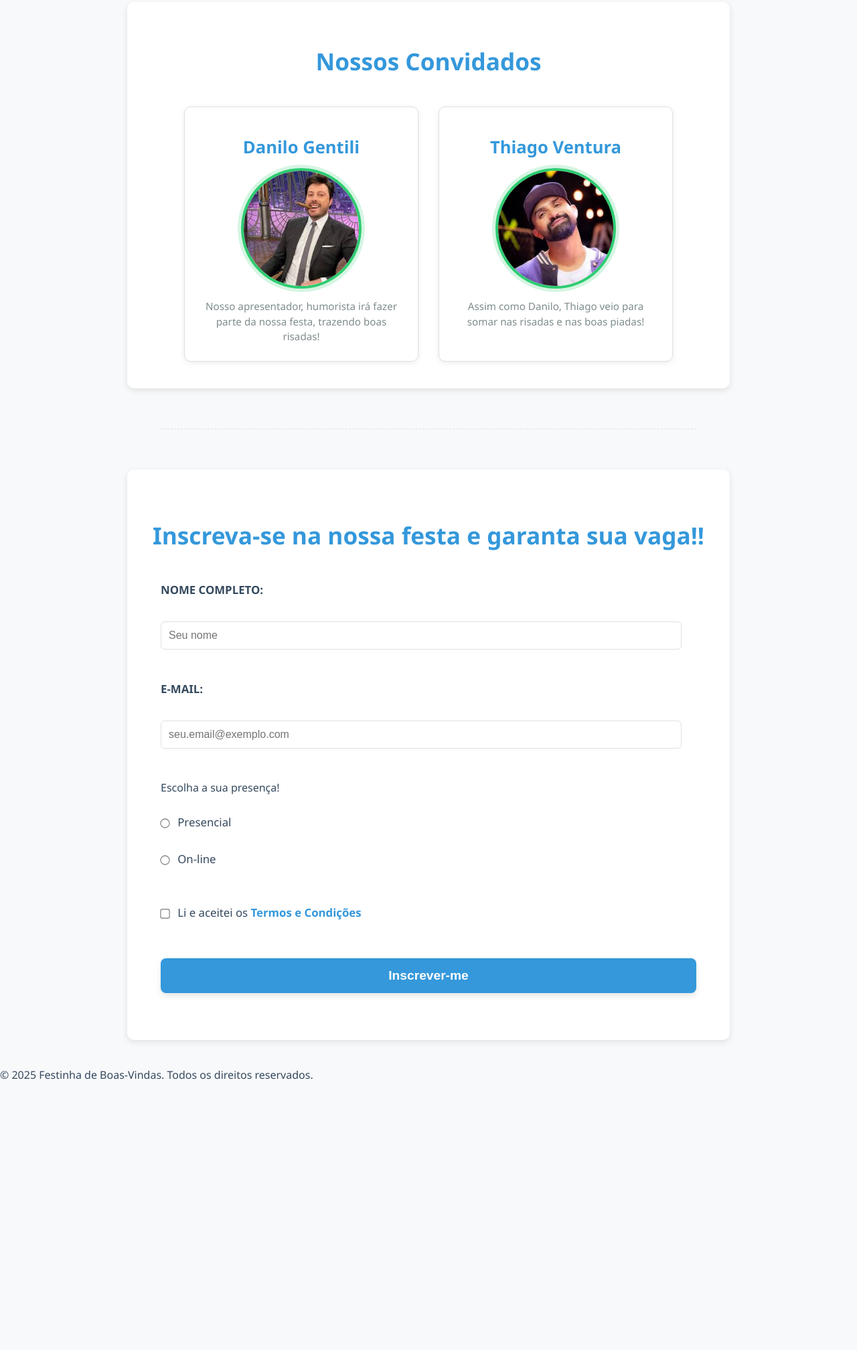
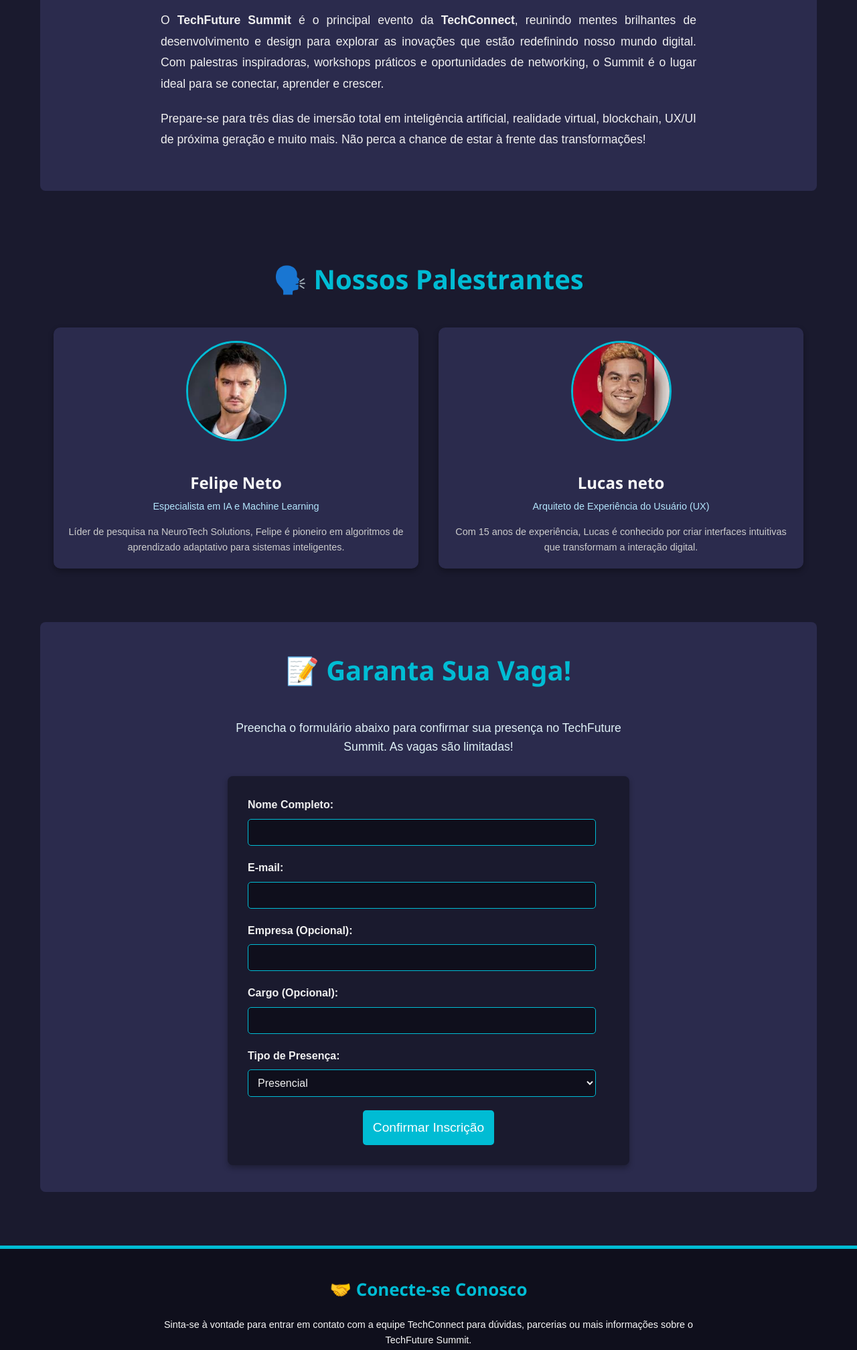
Before and after one commit to danilumJunior/Formulario, a plain HTML site: page index.html in a window 1280 px wide. Shown: the part 649-2665 px from the top of the page at 67% size. Before the commit the page ends 2267 px from the top, so only its background shows below. Drawn offline with Linux system fonts and the light colour scheme.

Commit message:
Alterações

```diff
--- a/index.html
+++ b/index.html
@@ -2,99 +2,116 @@
 <html lang="pt-br">
 <head>
     <meta charset="UTF-8">
-    <meta http-equiv="X-UA-Compatible" content="IE=edge">
     <meta name="viewport" content="width=device-width, initial-scale=1.0">
+    <title>TechFuture Summit - TechConnect</title>
     <link rel="stylesheet" href="styles/reset.css">
     <link rel="stylesheet" href="styles/colors.css">
     <link rel="stylesheet" href="styles/general.css">
     <link rel="stylesheet" href="styles/layout.css">
+    <link rel="stylesheet" href="styles/buttons.css">
     <link rel="stylesheet" href="styles/palestrantes.css">
     <link rel="stylesheet" href="styles/forms.css">
-    <link rel="stylesheet" href="styles/butons.css">
+    <link rel="stylesheet" href="styles/navigation.css">
+    <link rel="stylesheet" href="styles/footer.css">
     <link rel="stylesheet" href="styles/responsividade.css">
-    <title>Festinha de Boas-Vindas!</title>
+    <link rel="icon" href="img/tech.jpeg">
 </head>
+<body>
 
-<body>
-    <header>
-        <div class="cabecalho_container">
-            <h1>Festinha de Boas-Vindas!</h1>
+    <header class="hero-section">
+        <nav class="main-nav">
+            <ul>
+                <li><a href="#sobre-evento">Sobre o Evento</a></li>
+                <li><a href="#palestrantes">Palestrantes</a></li>
+                <li><a href="#inscricao">Inscrição</a></li>
+                <li><a href="#contato">Contato</a></li>
+            </ul>
+        </nav>
+        <div class="hero-content">
+            <h1>TechFuture Summit</h1>
+            <p class="subtitle">Desvendando as tendências que moldarão o amanhã na tecnologia e no design.</p>
+            <p class="date-location">6 a 8 de Junho de 2025 | Centro de Convenções Unijorge</p>
+            <a href="#inscricao" class="btn btn-primary">Inscreva-se Agora!</a>
         </div>
     </header>
 
     <main>
-        <section class="sobre_evento">
-            <h2>Sobre a festa</h2>
-            <p><strong>Data:</strong> 30/05/2025</p>
-            <p><strong>Local:</strong> Caminho das Árvores, Salvador/Bahia</p>
-            <p><strong>Tema:</strong> Venha comemorar a festa de boas-vindas dos nossos novos vizinhos, traga bolos, bebidas, carnes e tudo que couber no seu bolso!!!</p>
+        <section id="sobre-evento" class="about-section">
+            <h2 class="section-title">🚀 Sobre o TechFuture Summit</h2>
+            <p>O <strong>TechFuture Summit</strong> é o principal evento da <strong>TechConnect</strong>, reunindo mentes brilhantes de desenvolvimento e design para explorar as inovações que estão redefinindo nosso mundo digital. Com palestras inspiradoras, workshops práticos e oportunidades de networking, o Summit é o lugar ideal para se conectar, aprender e crescer.</p>
+            <p>Prepare-se para três dias de imersão total em inteligência artificial, realidade virtual, blockchain, UX/UI de próxima geração e muito mais. Não perca a chance de estar à frente das transformações!</p>
         </section>
 
-        <hr>
-
-        <section class="palestrantes_container">
-            <h2>Nossos Convidados</h2>
-            <div class="cards_wrapper">
-                <div class="palestrantes_card">
-                    <h3>Danilo Gentili</h3>
-                    <img src="img/Danilo_gentili.jpeg" class="imagens" alt="Foto de Danilo Gentili">
-                    <p class="biografia_img">Nosso apresentador, humorista irá fazer parte da nossa festa, trazendo boas risadas!</p>
+        <section id="palestrantes" class="speakers-section">
+            <h2 class="section-title">🗣️ Nossos Palestrantes</h2>
+            <div class="speaker-grid">
+                <div class="speaker-card">
+                    <img src="img/Felipe_neto.jpeg" alt="Foto de Felipe Neto">
+                    <h3>Felipe Neto</h3>
+                    <p class="speaker-title">Especialista em IA e Machine Learning</p>
+                    <p class="speaker-bio">Líder de pesquisa na NeuroTech Solutions, Felipe é pioneiro em algoritmos de aprendizado adaptativo para sistemas inteligentes.</p>
                 </div>
 
-                <div class="palestrantes_card">
-                    <h3>Thiago Ventura</h3>
-                    <img src="img/Thiago_ventura.jpeg" class="imagens" alt="Foto de Thiago Ventura">
-                    <p class="biografia_img">Assim como Danilo, Thiago veio para somar nas risadas e nas boas piadas!</p>
+                <div class="speaker-card">
+                    <img src="img/Lucas_neto.jpeg" alt="Foto de Lucas Neto">
+                    <h3>Lucas neto</h3>
+                    <p class="speaker-title">Arquiteto de Experiência do Usuário (UX)</p>
+                    <p class="speaker-bio">Com 15 anos de experiência, Lucas é conhecido por criar interfaces intuitivas que transformam a interação digital.</p>
                 </div>
-            </div>
-            </section>
 
-        <hr>
+                </div>
+        </section>
 
-        <section>
-            <h2>Inscreva-se na nossa festa e garanta sua vaga!!</h2>
-            <form>
-                <div>
-                    <label for="nomeCompletoInscricao">NOME COMPLETO:</label><br>
-                    <input type="text" id="nomeCompletoInscricao" name="nomeCompleto" placeholder="Seu nome" required>
+        <section id="inscricao" class="registration-section">
+            <h2 class="section-title">📝 Garanta Sua Vaga!</h2>
+
+            <p>Preencha o formulário abaixo para confirmar sua presença no TechFuture Summit. As vagas são limitadas!</p>
+            <form class="registration-form">
+                <div class="form-group">
+                    <label for="name">Nome Completo:</label>
+                    <input type="text" id="name" name="name" required>
                 </div>
-                <br>
-
-                <div>
-                    <label for="emailInscricao">E-MAIL:</label><br>
-                    <input type="email" id="emailInscricao" name="email" placeholder="seu.email@exemplo.com" required>
+                <div class="form-group">
+                    <label for="email">E-mail:</label>
+                    <input type="email" id="email" name="email" required>
                 </div>
-                <br>
-
-                <p>Escolha a sua presença!</p>
-                <br>
-                <div>
-                    <input type="radio" id="presencial" name="tipoPresenca" value="presencial" required>
-                    <label for="presencial">Presencial</label>
+                <div class="form-group">
+                    <label for="company">Empresa (Opcional):</label>
+                    <input type="text" id="company" name="company">
                 </div>
-                <div>
-                    <input type="radio" id="online" name="tipoPresenca" value="online" required>
-                    <label for="online">On-line</label>
+                <div class="form-group">
+                    <label for="role">Cargo (Opcional):</label>
+                    <input type="text" id="role" name="role">
                 </div>
-                <br>
-
-                <div>
-                    <input type="checkbox" id="aceiteTermos" name="aceiteTermos" value="sim" required>
-                    <label for="aceiteTermos">Li e aceitei os <a href="#" target="_blank">Termos e Condições</a></label>
+                <div class="form-group">
+                    <label for="presence-type">Tipo de Presença:</label>
+                    <select id="presence-type" name="presence-type">
+                        <option value="presencial">Presencial</option>
+                        <option value="online">Online</option>
+                    </select>
                 </div>
-                <br>
-
-                <div>
-                    <button type="submit">Inscrever-me</button>
-                </div>
+                <button type="submit" class="btn btn-secondary">Confirmar Inscrição</button>
             </form>
         </section>
     </main>
 
-    <footer>
-        <p>&copy; 2025 Festinha de Boas-Vindas. Todos os direitos reservados.</p>
+    <footer id="contato">
+        <h2 class="section-title">🤝 Conecte-se Conosco</h2>
+        <p>Sinta-se à vontade para entrar em contato com a equipe TechConnect para dúvidas, parcerias ou mais informações sobre o TechFuture Summit.</p>
+        <ul class="contact-list">
+            <li><strong>Organização:</strong> Unijorge Startup</li>
+            <li><strong>E-mail:</strong> <a href="danilojunior2016@outlook.com">danilojunior2016@outlook.com</a></li>
+            <li><strong>Telefone:</strong> <a href="tel:+557198712214">(71) 99871-2214</a></li>
+            <li><strong>Endereço:</strong> Unijorge, 123 - Pararela - BA</li>
+        </ul>
+        <div class="social-links">
+            <p>Siga-nos nas redes sociais:</p>
+            <a href="https://www.linkedin.com/in/danilo-bomfim-moreira-junior-b92b9b263/" target="_blank">LinkedIn</a>
+            <a href="https://x.com/Danilum_Junior" target="_blank">Twitter</a>
+            <a href="https://www.instagram.com/danilojunior_bm/" target="_blank">Instagram</a>
+        </div>
+        <p class="copyright">&copy; 2025 TechConnect. Todos os direitos reservados.</p>
     </footer>
 
 </body>
-
 </html>
--- a/styles/butons.css
+++ b/styles/butons.css
@@ -1,81 +1,37 @@
-section form {
-    padding: 20px;
+.btn {
+    display: inline-block;
+    padding: 12px 25px;
+    border-radius: 5px;
+    text-decoration: none;
+    font-weight: bold;
+    font-size: 1.1em;
+    transition: background-color 0.3s ease, color 0.3s ease, transform 0.2s ease;
+    cursor: pointer;
+    border: none;
+    text-align: center;
 }
 
-form div {
-    margin-bottom: 20px;
+.btn-primary {
+    background: linear-gradient(45deg, #00bcd4, #00e5ff);
+    color: white;
+    box-shadow: 0 4px 10px rgba(0, 188, 212, 0.5);
+    padding: 14px 30px;
+    font-size: 1.2em;
+    transition: background 0.3s ease, transform 0.2s ease, box-shadow 0.3s ease;
 }
 
-form label {
-    display: block;
-    margin-bottom: 8px;
-    font-weight: bold;
-    color: var(--cor-texto-escuro);
-    font-size: 1.05em;
+.btn-primary:hover {
+    background: linear-gradient(45deg, #00a0b0, #00c2d4);
+    transform: translateY(-3px) scale(1.02);
+    box-shadow: 0 6px 15px rgba(0, 160, 176, 0.7);
 }
 
-form input[type="text"],
-form input[type="email"] {
-    width: calc(100% - 22px);
-    padding: 11px;
-    border: 1px solid var(--cor-borda);
-    border-radius: 6px;
-    font-size: 1em;
-    box-sizing: border-box;
-    transition: border-color 0.3s ease, box-shadow 0.3s ease;
+.btn-secondary {
+    background-color: #4CAF50;
+    color: white;
 }
 
-form input[type="text"]:focus,
-form input[type="email"]:focus {
-    outline: none;
-    border-color: var(--cor-secundaria);
-    box-shadow: 0 0 0 3px rgba(46, 204, 113, 0.2);
-}
-
-
-form input[type="radio"],
-form input[type="checkbox"] {
-    margin-right: 8px;
-    vertical-align: middle;
-    transform: scale(1.1);
-}
-
-form input[type="radio"] + label,
-form input[type="checkbox"] + label {
-    display: inline-block;
-    font-weight: normal;
-    color: var(--cor-texto-escuro);
-}
-
-
-form label a {
-    color: var(--cor-principal);
-    text-decoration: none;
-    font-weight: bold;
-    transition: color 0.3s ease;
-}
-
-form label a:hover {
-    color: var(--cor-secundaria);
-    text-decoration: underline;
-}
-
-
-button[type="submit"] {
-    background-color: var(--cor-principal);
-    color: white;
-    padding: 15px 30px;
-    border: none;
-    border-radius: 8px;
-    cursor: pointer;
-    font-size: 1.2em;
-    font-weight: bold;
-    width: 100%;
-    box-shadow: 0 4px 8px var(--cor-sombra);
-    transition: background-color 0.3s ease, transform 0.2s ease;
-}
-
-button[type="submit"]:hover {
-    background-color: var(--cor-secundaria);
+.btn-secondary:hover {
+    background-color: #388e3c;
     transform: translateY(-2px);
 }
--- /dev/null
+++ b/styles/footer.css
@@ -0,0 +1,71 @@
+footer {
+    background-color: #0f0f1c;
+    color: #f8f8f8;
+    padding: 40px 20px;
+    text-align: center;
+    font-size: 0.9em;
+    line-height: 1.6;
+    border-top: 5px solid #00bcd4;
+}
+
+footer .section-title {
+    color: #00bcd4;
+    font-size: 1.8em;
+    margin-bottom: 20px;
+    padding-top: 0;
+    margin-top: 0;
+}
+
+footer p {
+    margin-bottom: 15px;
+    max-width: 800px;
+    margin-left: auto;
+    margin-right: auto;
+}
+
+.contact-list {
+    list-style: none;
+    padding: 0;
+    margin: 0 auto 20px auto;
+    max-width: 400px;
+}
+
+.contact-list li {
+    margin-bottom: 10px;
+}
+
+.contact-list a {
+    color: #66CCFF;
+    text-decoration: none;
+    transition: color 0.3s ease;
+}
+
+.contact-list a:hover {
+    color: #99EEFF;
+    text-decoration: underline;
+}
+
+.social-links {
+    margin-top: 30px;
+    margin-bottom: 20px;
+}
+
+.social-links a {
+    display: inline-block;
+    margin: 0 10px;
+    color: #00bcd4;
+    font-size: 1.1em;
+    text-decoration: none;
+    transition: color 0.3s ease, transform 0.2s ease;
+}
+
+.social-links a:hover {
+    color: #00e5ff;
+    transform: translateY(-3px);
+}
+
+.copyright {
+    font-size: 0.8em;
+    margin-top: 30px;
+    color: #bbb;
+}
--- a/styles/forms.css
+++ b/styles/forms.css
@@ -1,51 +1,72 @@
-section form {
-    padding: 20px;
+.registration-form {
+    max-width: 600px;
+    margin: 0 auto;
+    background-color: #1a1a2e;
+    padding: 30px;
+    border-radius: 8px;
+    box-shadow: 0 4px 8px rgba(0, 0, 0, 0.3);
 }
-form div {
+
+.form-group {
     margin-bottom: 20px;
+    text-align: left;
 }
-form label {
+
+.form-group label {
     display: block;
     margin-bottom: 8px;
     font-weight: bold;
-    color: var(--cor-texto-escuro);
-    font-size: 1.05em;
+    color: #f0f0f0;
 }
-form input[type="text"],
-form input[type="email"] {
-    width: calc(100% - 22px);
-    padding: 11px;
-    border: 1px solid var(--cor-borda);
-    border-radius: 6px;
+
+.form-group input[type="text"],
+.form-group input[type="email"],
+.form-group select {
+    width: calc(100% - 20px);
+    padding: 10px;
+    border: 1px solid #00bcd4;
+    border-radius: 5px;
+    background-color: #0f0f1c;
+    color: #f0f0f0;
     font-size: 1em;
     box-sizing: border-box;
-    transition: border-color 0.3s ease, box-shadow 0.3s ease;
 }
-form input[type="text"]:focus,
-form input[type="email"]:focus {
+
+.form-group input[type="text"]:focus,
+.form-group input[type="email"]:focus,
+.form-group select:focus {
     outline: none;
-    border-color: var(--cor-secundaria);
-    box-shadow: 0 0 0 3px rgba(46, 204, 113, 0.2);
+    border-color: #00e5ff;
+    box-shadow: 0 0 5px rgba(0, 229, 255, 0.5);
 }
-form input[type="radio"],
-form input[type="checkbox"] {
-    margin-right: 8px;
-    vertical-align: middle;
-    transform: scale(1.1);
+
+.registration-form button.btn-secondary {
+    display: block;
+    width: calc(100% -20px);
+    padding: 15px;
+    margin-left: auto;
+    margin-right: auto;
+    font-size: 1.2em;
+    background-color: #00bcd4;
+    color: white;
+    border: none;
+    border-radius: 5px;
+    cursor: pointer;
+    transition: background-color 0.3s ease;
 }
-form input[type="radio"] + label,
-form input[type="checkbox"] + label {
-    display: inline-block;
-    font-weight: normal;
-    color: var(--cor-texto-escuro);
+
+.registration-form button.btn-secondary:hover {
+    background-color: #00a0b0;
 }
-form label a {
-    color: var(--cor-principal);
-    text-decoration: none;
-    font-weight: bold;
-    transition: color 0.3s ease;
+
+
+.registration-section p {
+    font-size: 1.1em;
+    color: #e0f2f7;
+    margin-bottom: 30px;
+    text-align: center;
+    max-width: 600px;
+    margin-left: auto;
+    margin-right: auto;
+    line-height: 1.6;
 }
-form label a:hover {
-    color: var(--cor-secundaria);
-    text-decoration: underline;
-}
--- a/styles/general.css
+++ b/styles/general.css
@@ -1,25 +1,57 @@
+html {
+    scroll-behavior: smooth;
+}
 
-h1, h2, h3 {
-    color: var(--cor-principal);
+body {
+    font-family: 'Arial', sans-serif;
+    margin: 0;
+    padding: 0;
+    background-color: #1a1a2e;
+    color: #f0f0f0;
+}
+
+h1, h2, h3, h4, h5, h6 {
+    font-family: 'Segoe UI', Tahoma, Geneva, Verdana, sans-serif;
+    color: #00bcd4;
+    margin-top: 20px;
+    margin-bottom: 10px;
+}
+
+h1 {
+    font-size: 3em;
     text-align: center;
+    padding-top: 50px;
+}
+
+h2 {
+    font-size: 2.2em;
+    text-align: center;
+    margin-bottom: 30px;
+}
+
+hr {
+    display: none;
+}
+
+.section-title {
+    padding-top: 60px;
+    margin-top: -60px;
+    text-align: center;
+    color: #00bcd4;
+    font-size: 2.5em;
+    margin-bottom: 40px;
+}
+
+.subtitle {
+    font-size: 1.5em;
+    text-align: center;
+    color: #b3e5fc;
     margin-bottom: 20px;
 }
-h1 {
-    font-size: 2.8em;
-    margin-top: 0;
-    padding-top: 40px;
+
+.date-location {
+    font-size: 1.1em;
+    text-align: center;
+    color: #e0f2f7;
+    margin-bottom: 40px;
 }
-h2 {
-    font-size: 2.2em;
-    margin-top: 40px;
-}
-h3 {
-    font-size: 1.6em;
-}
-hr {
-    border: none;
-    border-top: 1px dashed var(--cor-borda);
-    margin: 60px auto;
-    width: 70%;
-    max-width: 800px;
-}
--- a/styles/layout.css
+++ b/styles/layout.css
@@ -1,32 +1,52 @@
+.hero-section {
+    background: linear-gradient(to right, #1a1a2e, #0f0f1c);
+    min-height: 60vh;
+    display: flex;
+    flex-direction: column;
+    justify-content: center;
+    align-items: center;
+    padding: 20px;
+    box-sizing: border-box;
+}
 
-header {
-    background-color: var(--cor-principal);
-    color: white;
-    padding-bottom: 40px;
-    box-shadow: 0 4px 10px var(--cor-sombra);
+.hero-content {
     text-align: center;
+    max-width: 900px;
+    padding: 20px;
 }
-.cabecalho_container {
-    max-width: 1000px;
-    margin: 0 auto;
-    padding: 0 20px;
+
+.hero-content h1 {
+    font-size: 4em;
+    color: #00bcd4;
+    margin-bottom: 15px;
 }
-main section {
-    background-color: white;
-    margin: 40px auto;
-    padding: 30px;
-    border-radius: 10px;
-    box-shadow: 0 3px 10px var(--cor-sombra);
-    max-width: 900px;
-}
-.sobre_evento {
-    text-align: center;
-}
-.sobre_evento p {
-    font-size: 1.1em;
-    color: var(--cor-texto-claro);
+
+.hero-content p {
     margin-bottom: 10px;
 }
-.sobre_evento p strong {
-    color: var(--cor-texto-escuro);
+
+main {
+    padding: 40px 20px;
+    max-width: 1200px;
+    margin: 0 auto;
 }
+
+section {
+    padding: 60px 0;
+    margin-bottom: 20px;
+}
+
+.about-section, .registration-section {
+    background-color: #2b2b4d;
+    padding: 40px;
+    border-radius: 8px;
+    margin-bottom: 40px;
+}
+
+.about-section p {
+    font-size: 1.1em;
+    line-height: 1.8;
+    max-width: 800px;
+    margin: 20px auto;
+    text-align: justify;
+}
--- a/styles/palestrantes.css
+++ b/styles/palestrantes.css
@@ -1,58 +1,53 @@
-.palestrantes_container {
-
-    padding: 20px;
+.speakers-section {
+    background-color: #1a1a2e;
+    padding: 60px 20px;
+    text-align: center;
 }
 
-.cards_wrapper {
-    display: flex;
-    flex-wrap: wrap;
-    justify-content: center;
+.speaker-grid {
+    display: grid;
+    grid-template-columns: repeat(auto-fit, minmax(280px, 1fr));
     gap: 30px;
-    padding: 20px;
-    max-width: 900px;
+    max-width: 1200px;
     margin: 0 auto;
 }
 
-
-.palestrantes_card {
-    background-color: #ffffff;
-    border: 1px solid var(--cor-borda);
+.speaker-card {
+    background-color: #2b2b4d;
     border-radius: 10px;
-    padding: 25px;
-
-    display: flex;
-    flex-direction: column;
-    align-items: center;
+    padding: 20px;
+    box-shadow: 0 4px 8px rgba(0, 0, 0, 0.3);
     text-align: center;
-    box-shadow: 0 2px 8px rgba(0, 0, 0, 0.08);
-    flex: 1 1 300px;
-    max-width: 350px;
-}
-
-
-.palestrantes_card img.imagens {
-    width: 180px;
-    height: 180px;
-    border-radius: 50%;
-    object-fit: cover;
-    margin-bottom: 15px;
-    border: 4px solid var(--cor-secundaria);
-    box-shadow: 0 0 0 5px rgba(46, 204, 113, 0.2);
     transition: transform 0.3s ease;
 }
 
-.palestrantes_card img.imagens:hover {
-    transform: scale(1.05);
+.speaker-card:hover {
+    transform: translateY(-5px);
 }
 
-.palestrantes_card h3 {
-    margin-top: 15px;
-    margin-bottom: 10px;
-    color: var(--cor-principal);
+.speaker-card img {
+    width: 150px;
+    height: 150px;
+    border-radius: 50%;
+    object-fit: cover;
+    border: 3px solid #00bcd4;
+    margin-bottom: 15px;
 }
 
-.palestrantes_card p.biografia_img {
-    font-size: 0.95em;
-    color: var(--cor-texto-claro);
-    line-height: 1.5;
+.speaker-card h3 {
+    color: #f8f8f8;
+    font-size: 1.5em;
+    margin-bottom: 5px;
 }
+
+.speaker-card .speaker-title {
+    color: #b3e5fc;
+    font-size: 0.9em;
+    margin-bottom: 15px;
+}
+
+.speaker-card .speaker-bio {
+    color: #ccc;
+    font-size: 0.9em;
+    line-height: 1.6;
+}
--- a/styles/responsividade.css
+++ b/styles/responsividade.css
@@ -21,7 +21,7 @@
 }
 
 
-@media (max-width: 768px) {
+@media (max-width: 700px) {
     h1 {
         font-size: 2.2em;
         padding-top: 30px;
```
Also changed, not shown: styles/navigation.css (added, +55 -0 lines), img/Danilo_gentili.jpeg (deleted), img/Felipe_neto.jpeg (added), img/Lucas_neto.jpeg (added), img/Thiago_ventura.jpeg (deleted), img/tech.jpeg (added), 1 other file.
